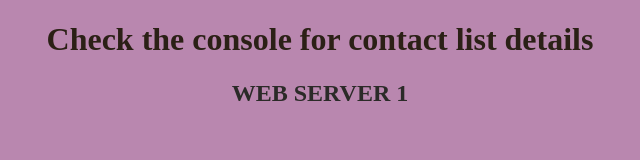
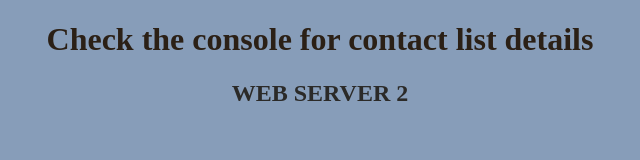
Before and after one commit to Sofia-Saltos/Assignment7SofiaSaltos, a plain HTML site: page public/index.html in a window 1280 px wide. Shown: the whole page, without its empty margins (320-960 px from the left). Drawn offline with Linux system fonts and the light colour scheme.

Commit message:
New Change for WebServer2

```diff
--- a/public/index.html
+++ b/public/index.html
@@ -5,7 +5,7 @@
     <title>Contact List</title>
     <style>
         body{
-            background-color: rgb(185, 135, 175);
+            background-color: rgb(135, 157, 185);
         }
         h1 {
             color: rgb(43, 32, 22);
@@ -19,7 +19,7 @@
 </head>
 <body>
     <h1>Check the console for contact list details</h1>
-    <h2>WEB SERVER 1</h2>
+    <h2>WEB SERVER 2</h2>
     <script src="contactList.js"></script>
 </body>
 </html>
```
